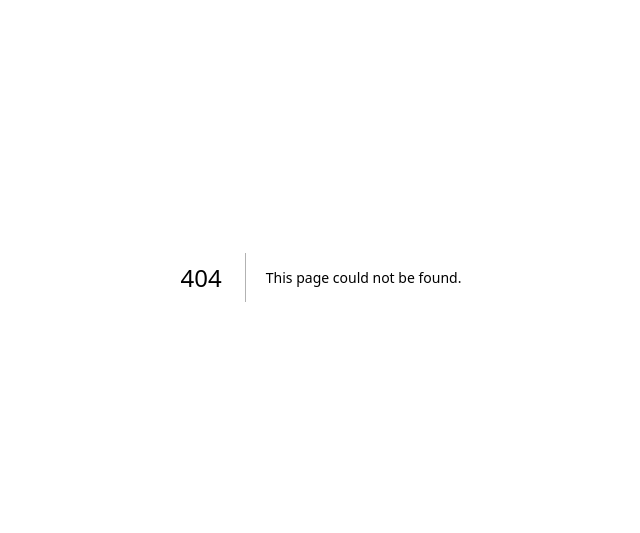
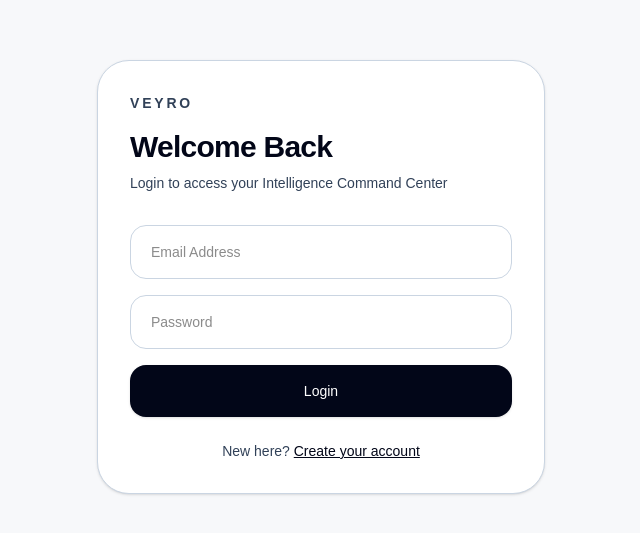
Before and after one commit to AyushTamta/veyro, a Next.js app: page /login in a window 1280 px wide. Before the commit this address had no page. Shown: the part 123-656 px from the top of the page, without its empty margins (319-959 px from the left). Built offline with nearby package versions, Linux system fonts and the light colour scheme; no server answers.

Commit message:
middleware

```diff
--- /dev/null
+++ b/app/login/page.tsx
@@ -0,0 +1,102 @@
+"use client";
+
+import { useState } from "react";
+import { createClient } from "@supabase/supabase-js";
+import { useRouter } from "next/navigation";
+
+const supabase = createClient(
+  process.env.NEXT_PUBLIC_SUPABASE_URL!,
+  process.env.NEXT_PUBLIC_SUPABASE_ANON_KEY!
+);
+
+export default function LoginPage() {
+  const router = useRouter();
+
+  const [formData, setFormData] = useState({
+    email: "",
+    password: "",
+  });
+
+  const [loading, setLoading] = useState(false);
+
+  const handleChange = (e: React.ChangeEvent<HTMLInputElement>) => {
+    setFormData({
+      ...formData,
+      [e.target.name]: e.target.value,
+    });
+  };
+
+  const handleLogin = async (e: React.FormEvent) => {
+    e.preventDefault();
+    setLoading(true);
+
+    const { error } = await supabase.auth.signInWithPassword({
+      email: formData.email,
+      password: formData.password,
+    });
+
+    if (error) {
+      alert(error.message);
+      setLoading(false);
+      return;
+    }
+
+    router.push("/dashboard");
+    router.refresh();
+  };
+
+  return (
+    <main className="min-h-screen flex items-center justify-center bg-[#F7F8FA] px-6">
+      <div className="w-full max-w-md rounded-[32px] border border-slate-300 bg-white p-8 shadow-sm">
+        <p className="text-sm font-semibold uppercase tracking-[0.2em] text-slate-700">
+          VEYRO
+        </p>
+
+        <h1 className="mt-4 text-3xl font-semibold tracking-tight text-slate-950">
+          Welcome Back
+        </h1>
+
+        <p className="mt-2 text-sm text-slate-700">
+          Login to access your Intelligence Command Center
+        </p>
+
+        <form onSubmit={handleLogin} className="mt-8 space-y-4">
+          <input
+            type="email"
+            name="email"
+            value={formData.email}
+            onChange={handleChange}
+            placeholder="Email Address"
+            className="w-full rounded-2xl border border-slate-300 px-5 py-4 text-sm outline-none"
+          />
+
+          <input
+            type="password"
+            name="password"
+            value={formData.password}
+            onChange={handleChange}
+            placeholder="Password"
+            className="w-full rounded-2xl border border-slate-300 px-5 py-4 text-sm outline-none"
+          />
+
+          <button
+            type="submit"
+            className="w-full rounded-2xl bg-slate-950 px-6 py-4 text-sm font-medium text-white shadow-sm transition hover:shadow-md"
+          >
+            {loading ? "Logging In..." : "Login"}
+          </button>
+        </form>
+
+        <p className="mt-6 text-center text-sm text-slate-700">
+          New here?{" "}
+          <a
+            href="/signup"
+            className="font-medium text-slate-950 underline"
+          >
+            Create your account
+          </a>
+        </p>
+      </div>
+    </main>
+  );
+}
--- /dev/null
+++ b/middleware.ts
@@ -0,0 +1,20 @@
+import { NextResponse } from "next/server";
+import type { NextRequest } from "next/server";
+
+export function middleware(request: NextRequest) {
+  const isLoggedIn =
+    request.cookies.get("sb-access-token") ||
+    request.cookies.get("supabase-auth-token");
+
+  const isDashboardRoute = request.nextUrl.pathname.startsWith("/dashboard");
+
+  if (isDashboardRoute && !isLoggedIn) {
+    return NextResponse.redirect(new URL("/login", request.url));
+  }
+
+  return NextResponse.next();
+}
+
+export const config = {
+  matcher: ["/dashboard/:path*"],
+};
```
